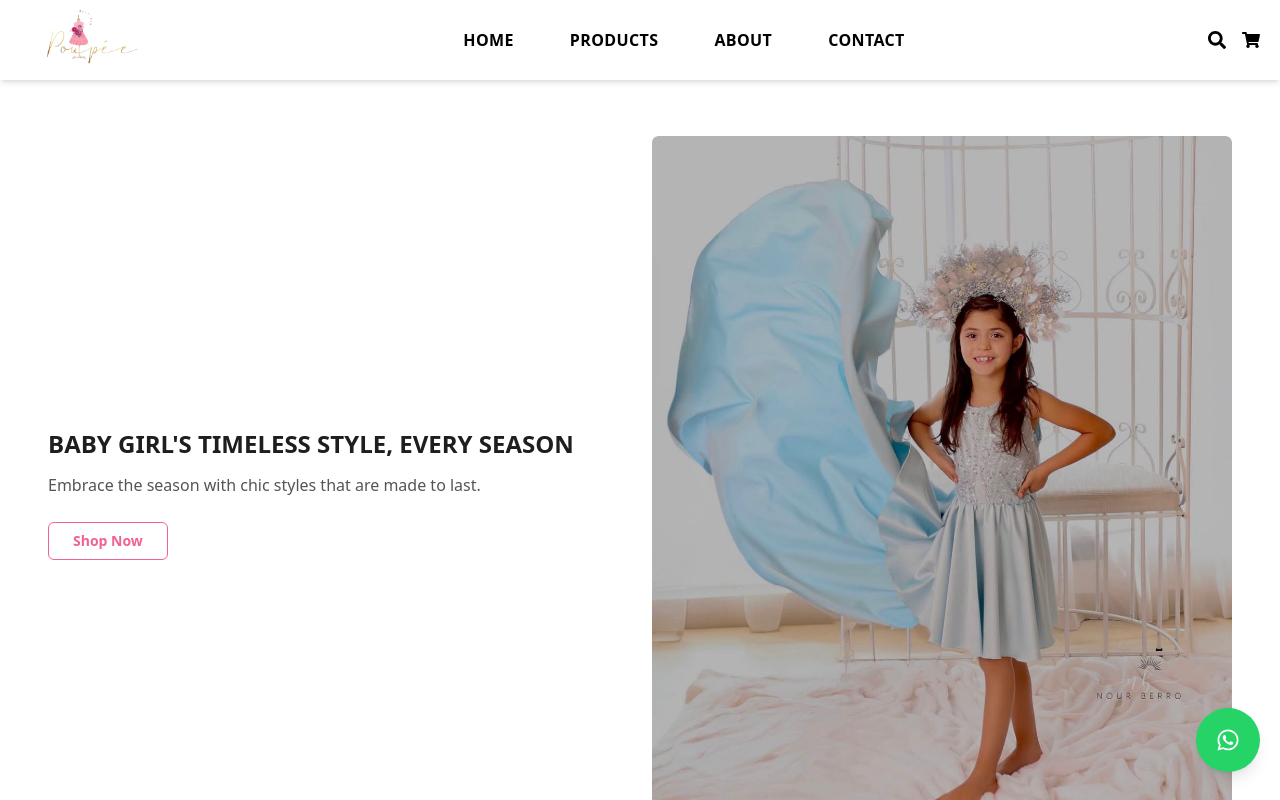
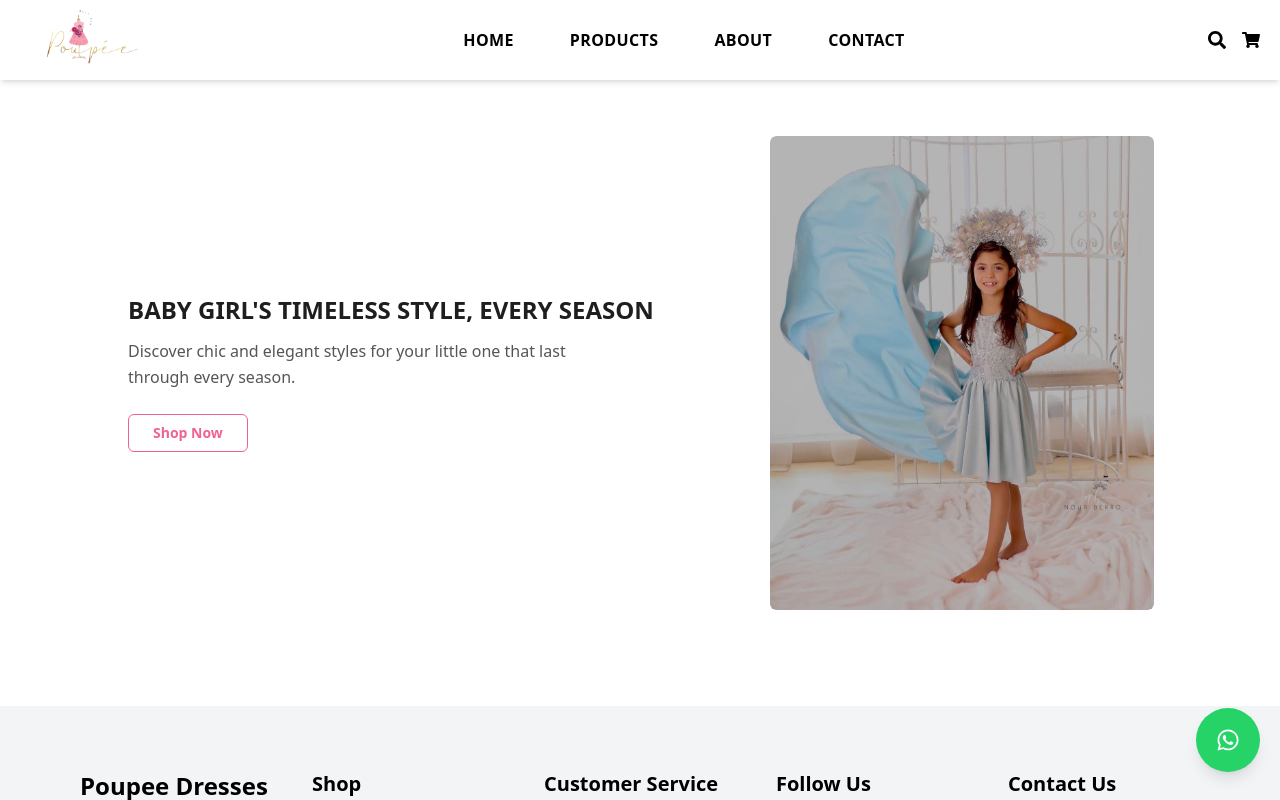
Before and after one commit to nancy-dayekh/Najem.bookss, a Next.js app: page /homeshopnow in a window 1280 px wide. Shown: the top 800 px of the page. Built offline with nearby package versions, Linux system fonts and the light colour scheme.

Commit message:
add message customer  whtsapp

```diff
--- a/src/app/homeshopnow/page.js
+++ b/src/app/homeshopnow/page.js
@@ -10,14 +10,14 @@ export default function ComponentOne() {
   };
 
   return (
-    <div className="flex flex-col-reverse sm:flex-row items-center justify-between px-4 sm:px-12 py-10 gap-8 sm:gap-6 w-full ">
+    <div className="flex flex-col-reverse sm:flex-row items-center justify-between px-4 sm:px-12 py-10 gap-8 sm:gap-6 w-full">
       {/* Left Section: Text + Button */}
-      <div className="w-full sm:w-1/2 text-center sm:text-left">
+      <div className="w-full sm:w-1/2 text-center sm:text-left lg:ml-20">
         <h2 className="text-lg sm:text-2xl font-bold leading-snug mb-3 text-[#1e1e1e]">
           BABY GIRL&apos;S TIMELESS STYLE, EVERY SEASON
         </h2>
         <p className="text-sm sm:text-base mb-6 text-[#555] leading-relaxed max-w-md mx-auto sm:mx-0">
-          Embrace the season with chic styles that are made to last.
+          Discover chic and elegant styles for your little one that last through every season.
         </p>
         <button
           onClick={handleBackToShop}
@@ -27,15 +27,15 @@ export default function ComponentOne() {
         </button>
       </div>
 
-      {/* Right Section: Image */}
-      <div className="w-full sm:w-1/2">
-        <div className="w-full rounded-md overflow-hidden">
+      {/* Right Section: Bigger Image */}
+      <div className="w-full sm:w-1/2 flex justify-center">
+        <div className="w-60 sm:w-72 md:w-80 lg:w-96 rounded-md overflow-hidden">
           <Image
             src="/images/image4.jpg"
             alt="Timeless Style"
-            width={600}
-            height={400}
-            className="w-full h-auto object-cover rounded-md"
+            width={400}
+            height={250}
+            className="object-cover rounded-md"
           />
         </div>
       </div>
--- a/src/app/newcollection/page.js
+++ b/src/app/newcollection/page.js
@@ -76,7 +76,7 @@ export default function NewCollection() {
   }
 
   return (
-    <section className="max-w-6xl mx-auto px-5 py-10 mt-[30px] mb-[80px]">
+    <section className="max-w-6xl mx-auto px-5 py-10 mt-[30px] mb-[40px]">
       {/* Title */}
       <div className="flex items-center justify-center mb-12 md:mb-20">
         <hr className="flex-1 border-t-2 border-gray-300 opacity-70" />
```
